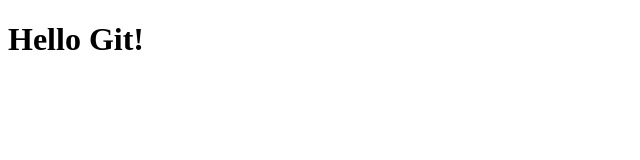
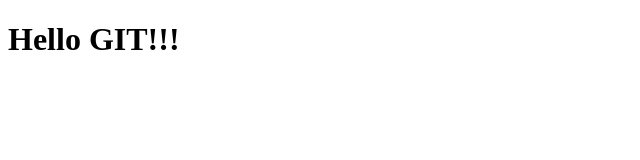
Before and after one commit to Natalia-Kordacka/git-course-4, a plain HTML site: page index.html in a window 1280 px wide. Shown: the full height of the page, 0-640 px from the left. Drawn offline with Linux system fonts and the light colour scheme.

Commit message:
Hello GIT!!! changed in index.html

```diff
--- a/index.html
+++ b/index.html
@@ -6,6 +6,6 @@
     <title>iSA Git course-4</title>
 </head>
 <body>
-    <h1>Hello Git!</h1>
+    <h1>Hello GIT!!!</h1>
 </body>
 </html>
```
